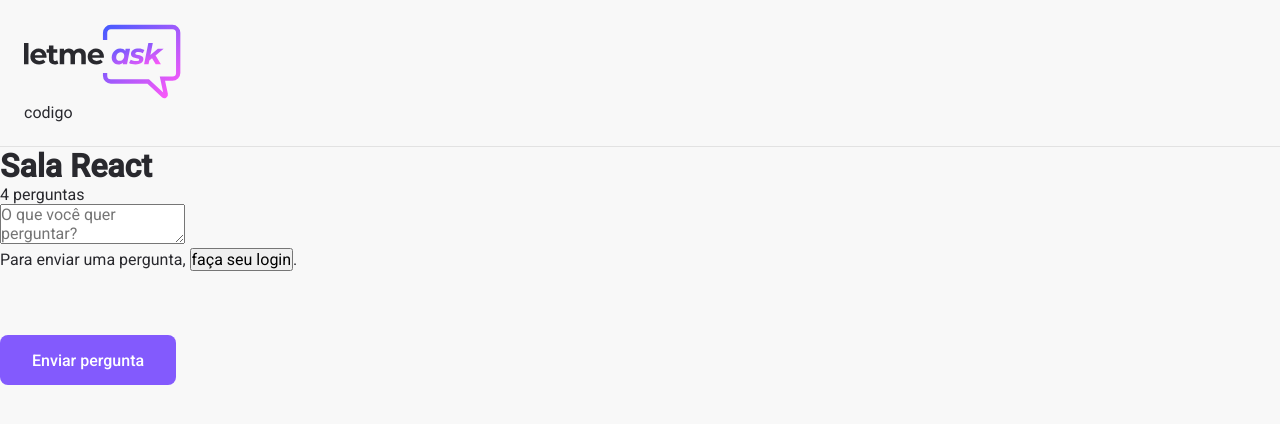
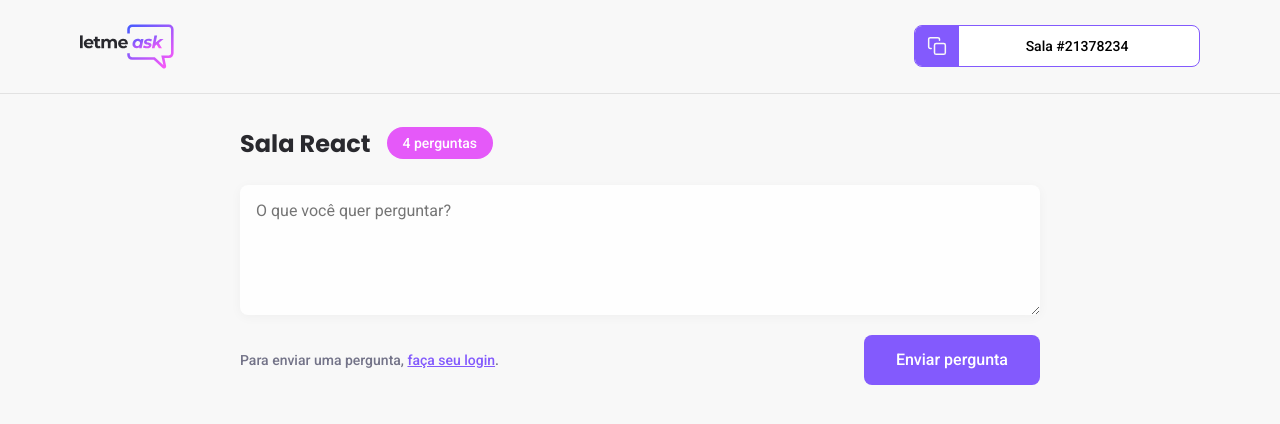
Before and after one commit to Oliveira-Renato/LetmeAsk, a React (Create React App) app in the folder letmeask/: page /rooms/1 in a window 1280 px wide. Shown: the top 424 px of the page. Built offline with nearby package versions, Linux system fonts and the light colour scheme; no server answers.

Commit message:
style of page room completed, for now

```diff
--- /dev/null
+++ b/letmeask/src/components/RoomCode.tsx
@@ -0,0 +1,14 @@
+import copyImg from '../assets/images/copy.svg';
+
+import '../styles/room-code.scss'
+
+export function RoomCode() {
+  return (
+    <button className="room-code">
+      <div>
+        <img src={copyImg} alt="Copy room code" />
+      </div>
+      <span>Sala #21378234</span>
+    </button>
+  )
+}
--- a/letmeask/src/pages/Room.tsx
+++ b/letmeask/src/pages/Room.tsx
@@ -1,5 +1,7 @@
 import logoImg from "../assets/images/logo.svg";
+
 import { Button } from "../components/Button";
+import { RoomCode } from "../components/RoomCode";
 import '../styles/room.scss';
 
 export function Room(){
@@ -8,11 +10,11 @@
       <header>
         <div className="content">
           <img src={logoImg} alt="letmeask" />
-          <div>codigo</div>
+          <RoomCode />
         </div>
       </header>
 
-      <main className="content">
+      <main>
         <div className="room-title">
           <h1>Sala React</h1>
           <span>4 perguntas</span>
--- a/letmeask/src/styles/button.scss
+++ b/letmeask/src/styles/button.scss
@@ -1,5 +1,4 @@
 .button {
-  margin-top: 64px;
       height: 50px;
       border-radius: 8px;
       font-weight: 500;
--- /dev/null
+++ b/letmeask/src/styles/room-code.scss
@@ -0,0 +1,29 @@
+.room-code {
+  border-radius: 8px;
+  overflow: hidden;
+
+  background: #FFF;
+  border: 1px solid #835afd;
+  cursor: pointer;
+
+  display: flex;
+
+  div {
+    background: #835afd;
+    padding: 0 12px;
+    display: flex;
+    justify-content: center;
+    align-items: center;
+    height: 40px
+  }
+
+  span {
+    display: block;
+    align-self: center;
+    flex: 1;
+    padding: 0 16px 0 12px;
+    width: 240px;
+    font-size: 14px;
+    font-weight: 500;
+  }
+}
--- a/letmeask/src/styles/room.scss
+++ b/letmeask/src/styles/room.scss
@@ -4,7 +4,78 @@
     border-bottom: 1px solid #e2e2e2;
 
     .content {
-      max-width: 11
+      max-width: 1120px;
+      margin: 0 auto;
+      display: flex;
+      justify-content: space-between;
+      align-items: center;
+
+      >img {
+        max-height: 45px;
+      }
+    }
+  }
+
+  main {
+    max-width: 800px;
+    margin: 0 auto;
+
+    .room-title {
+      margin:32px 0 24px;
+      display: flex;
+      align-items: center;
+
+      h1 {
+        font-family: 'Poppins';
+        font-size: 24px;
+        color: #29292e
+      }
+
+      span {
+        margin-left: 16px;
+        background: #e559f9;
+        border-radius: 9999px;
+        padding: 8px 16px;
+        color: #fff;
+        font-weight: 500;
+        font-size: 14px;
+      }
+    }
+
+    form {
+      textarea {
+        width: 100%;
+        border: 0;
+        padding: 16px;
+        border-radius: 8px;
+        background:  #fefefe;
+        box-shadow: 0 2px 12px rgba(0,0,0,0.04);
+        resize: vertical;
+        min-height: 130px;
+      }
+
+      .form-footer{
+        display: flex;
+        justify-content: space-between;
+        align-items: center;
+        margin-top: 16px;
+
+        span {
+          font-size: 14px;
+          color: #737388;
+          font-weight: 500;
+
+          button {
+            background: transparent;
+            border: 0;
+            color: #835AFD;
+            text-decoration: underline;
+            font-size: 14px;
+            font-weight: 500;
+            cursor: pointer;
+          }
+        }
+      }
     }
   }
 }
```
